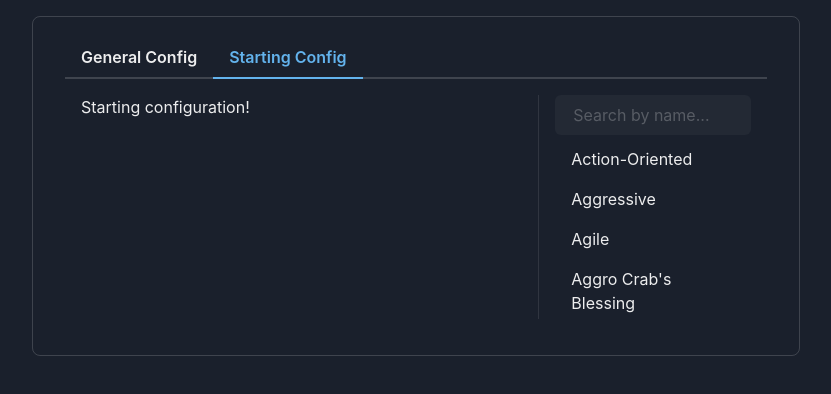
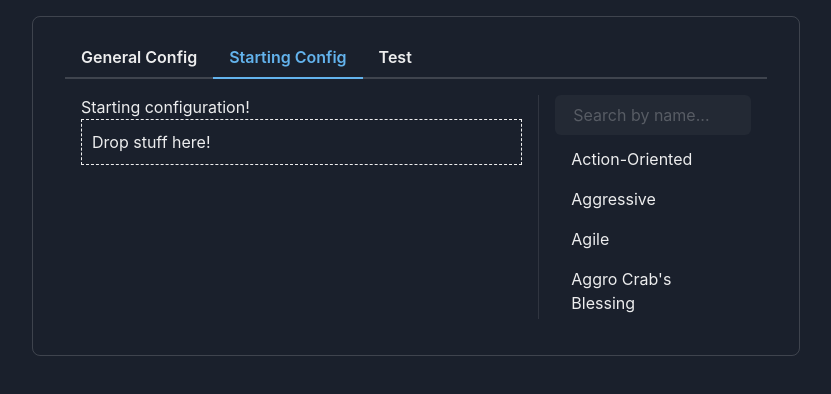
Before and after one commit to franomai/cornercutter, a React (Vite) app in the folder frontend/: page / in a window 1280 px wide. Both pictures are taken after a click on the tab "Starting Config". Shown: the top 394 px of the page, without its empty margins (224-1055 px from the left). Built offline with nearby package versions, Linux system fonts and the light colour scheme.

Commit message:
#3 Started on drag drop functionality

```diff
--- a/frontend/src/App.tsx
+++ b/frontend/src/App.tsx
@@ -2,6 +2,7 @@ import { Box, Container, Tab, TabList, TabPanel, TabPanels, Tabs } from '@chakra
 import './App.css';
 import GeneralConfig from './pages/GeneralConfig';
 import StartingConfig from './pages/StartingConfig';
+import Test from './pages/Test';
 
 function App() {
     return (
@@ -12,6 +13,7 @@ function App() {
                         <TabList>
                             <Tab fontWeight="semibold">General Config</Tab>
                             <Tab fontWeight="semibold">Starting Config</Tab>
+                            <Tab fontWeight="semibold">Test</Tab>
                         </TabList>
                         <TabPanels>
                             <TabPanel>
@@ -19,6 +21,9 @@ function App() {
                             </TabPanel>
                             <TabPanel>
                                 <StartingConfig />
+                            </TabPanel>
+                            <TabPanel>
+                                <Test />
                             </TabPanel>
                         </TabPanels>
                     </Tabs>
--- a/frontend/src/components/SearchColumn.tsx
+++ b/frontend/src/components/SearchColumn.tsx
@@ -1,6 +1,7 @@
 import { Box, Divider, Input, Stack, Text } from '@chakra-ui/react';
 import { FC, ReactNode, useEffect, useState } from 'react';
 import SearchColumnItem from '../types/SearchColumnItem';
+import Skill from './dragdrop/Skill';
 
 interface Props {
     items: SearchColumnItem[];
@@ -26,7 +27,7 @@ const SearchColumn: FC<Props> = (props) => {
 
         return filteredResults.map((item) => {
             return (
-                <Box px={4} py={1} rounded="sm" _hover={{ background: 'whiteAlpha.100' }} key={item.id}>
+                <Box key={item.id} rounded="sm" _hover={{ background: 'whiteAlpha.100' }}>
                     {item.render}
                 </Box>
             );
--- /dev/null
+++ b/frontend/src/components/dragdrop/DropTarget.tsx
@@ -0,0 +1,32 @@
+import { Box } from '@chakra-ui/react';
+import { FC, ReactNode, useEffect } from 'react';
+import { useDrop } from 'react-dnd';
+import { ItemTypes } from './ItemTypes';
+
+interface Props {
+    children?: ReactNode;
+    onItemDropped: (dragItem: string) => void;
+}
+
+const DropTarget: FC<Props> = (props) => {
+    const [{ isOver, item }, dropRef] = useDrop(() => ({
+        accept: ItemTypes.SKILL,
+        drop: () => console.log('dropped'),
+        collect: (monitor) => ({
+            isOver: monitor.isOver(),
+            item: monitor.getItem(),
+        }),
+    }));
+
+    useEffect(() => {
+        console.log('is over!', isOver, '-', item);
+    }, [isOver]);
+
+    return (
+        <div ref={dropRef} style={{ border: '1px dashed', padding: '10px' }}>
+            {props.children}
+        </div>
+    );
+};
+
+export default DropTarget;
--- /dev/null
+++ b/frontend/src/components/dragdrop/ItemTypes.ts
@@ -0,0 +1,3 @@
+export enum ItemTypes {
+    SKILL = 'skill',
+}
--- /dev/null
+++ b/frontend/src/components/dragdrop/Skill.tsx
@@ -0,0 +1,30 @@
+import { Box } from '@chakra-ui/react';
+import { FC, ReactNode, useEffect } from 'react';
+import { useDrag } from 'react-dnd';
+import { ItemTypes } from './ItemTypes';
+
+interface Props {
+    id: string;
+    name: string;
+}
+
+const Skill: FC<Props> = (props) => {
+    const [{ isDragging }, dragRef] = useDrag(() => ({
+        type: ItemTypes.SKILL,
+        collect: (monitor) => ({
+            isDragging: monitor.isDragging(),
+        }),
+    }));
+
+    useEffect(() => {
+        console.log('Dragging', props.name, ':', isDragging);
+    }, [isDragging]);
+
+    return (
+        <Box px={4} py={1} ref={dragRef} style={{ cursor: 'move' }}>
+            {props.name}
+        </Box>
+    );
+};
+
+export default Skill;
--- a/frontend/src/data/TestItems.ts
+++ b/frontend/src/data/TestItems.tsx
@@ -1,24 +1,25 @@
+import Skill from '../components/dragdrop/Skill';
 import SearchColumnItem from '../types/SearchColumnItem';
 
 export const Skills: SearchColumnItem[] = [
     {
         id: '1',
         name: 'Action-Oriented',
-        render: 'Action-Oriented',
     },
     {
         id: '2',
         name: 'Aggressive',
-        render: 'Aggressive',
     },
     {
         id: '3',
         name: 'Agile',
-        render: 'Agile',
     },
     {
         id: '4',
         name: "Aggro Crab's Blessing",
-        render: "Aggro Crab's Blessing",
     },
-];
+].map((skill) => ({
+    id: skill.id,
+    name: skill.name,
+    render: <Skill id={skill.id} name={skill.name} />,
+}));
--- a/frontend/src/main.tsx
+++ b/frontend/src/main.tsx
@@ -1,5 +1,7 @@
 import { ChakraProvider } from '@chakra-ui/react';
 import React from 'react';
+import { DndProvider } from 'react-dnd';
+import { HTML5Backend } from 'react-dnd-html5-backend';
 import ReactDOM from 'react-dom/client';
 import App from './App';
 import { ConfigContextProvider } from './context/ConfigContext';
@@ -9,9 +11,11 @@ import theme from './theme';
 ReactDOM.createRoot(document.getElementById('root')!).render(
     <React.StrictMode>
         <ChakraProvider theme={theme}>
-            <ConfigContextProvider>
-                <App />
-            </ConfigContextProvider>
+            <DndProvider backend={HTML5Backend}>
+                <ConfigContextProvider>
+                    <App />
+                </ConfigContextProvider>
+            </DndProvider>
         </ChakraProvider>
     </React.StrictMode>,
 );
--- a/frontend/src/pages/StartingConfig.tsx
+++ b/frontend/src/pages/StartingConfig.tsx
@@ -1,5 +1,6 @@
-import { Grid, GridItem } from '@chakra-ui/react';
+import { Box, Grid, GridItem } from '@chakra-ui/react';
 import { FC } from 'react';
+import DropTarget from '../components/dragdrop/DropTarget';
 import SearchColumn from '../components/SearchColumn';
 import { Skills } from '../data/TestItems';
 
@@ -8,6 +9,7 @@ const StartingConfig: FC = () => {
         <Grid templateColumns="repeat(3, 1fr)" gap={4}>
             <GridItem colSpan={2}>
                 <div>Starting configuration!</div>
+                <DropTarget onItemDropped={console.log}>Drop stuff here!</DropTarget>
             </GridItem>
             <GridItem colSpan={1}>
                 <SearchColumn items={Skills} />
--- /dev/null
+++ b/frontend/src/pages/Test.tsx
@@ -0,0 +1,14 @@
+import { FC } from 'react';
+import DropTarget from '../components/dragdrop/DropTarget';
+import Skill from '../components/dragdrop/Skill';
+
+const Test: FC = () => {
+    return (
+        <div>
+            <DropTarget onItemDropped={console.log}>Drop stuff here!</DropTarget>
+            <Skill id="1" name="Test skill" />
+        </div>
+    );
+};
+
+export default Test;
--- a/package.json
+++ b/package.json
@@ -15,6 +15,8 @@
 		"@tauri-apps/api": "^1.0.1",
 		"framer-motion": "^6.3.16",
 		"react": "^18.0.0",
+		"react-dnd": "^16.0.1",
+		"react-dnd-html5-backend": "^16.0.1",
 		"react-dom": "^18.0.0"
 	},
 	"devDependencies": {
```
Also changed, not shown: 1 other file (tests, documents, lock files or other folders).
